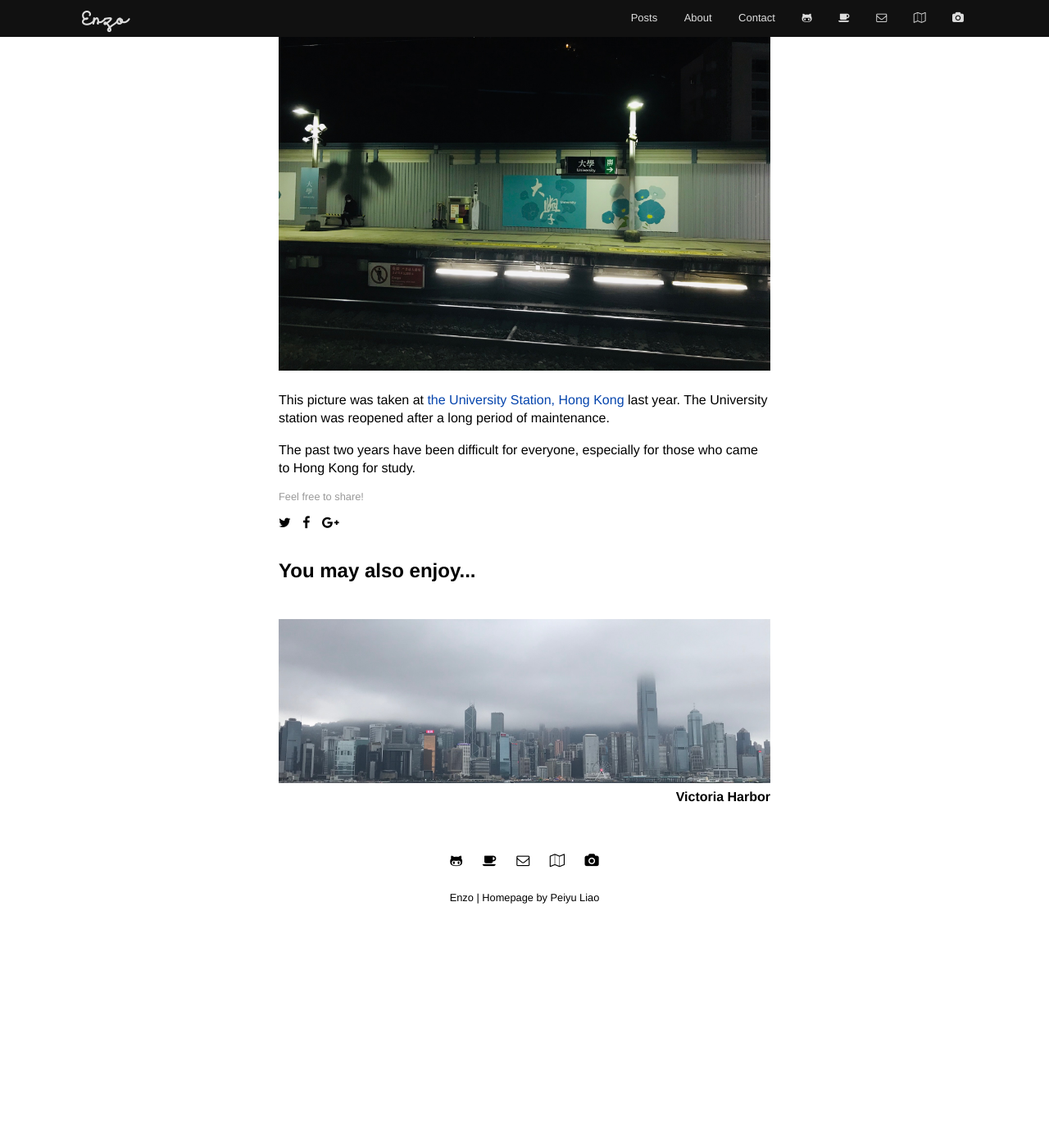
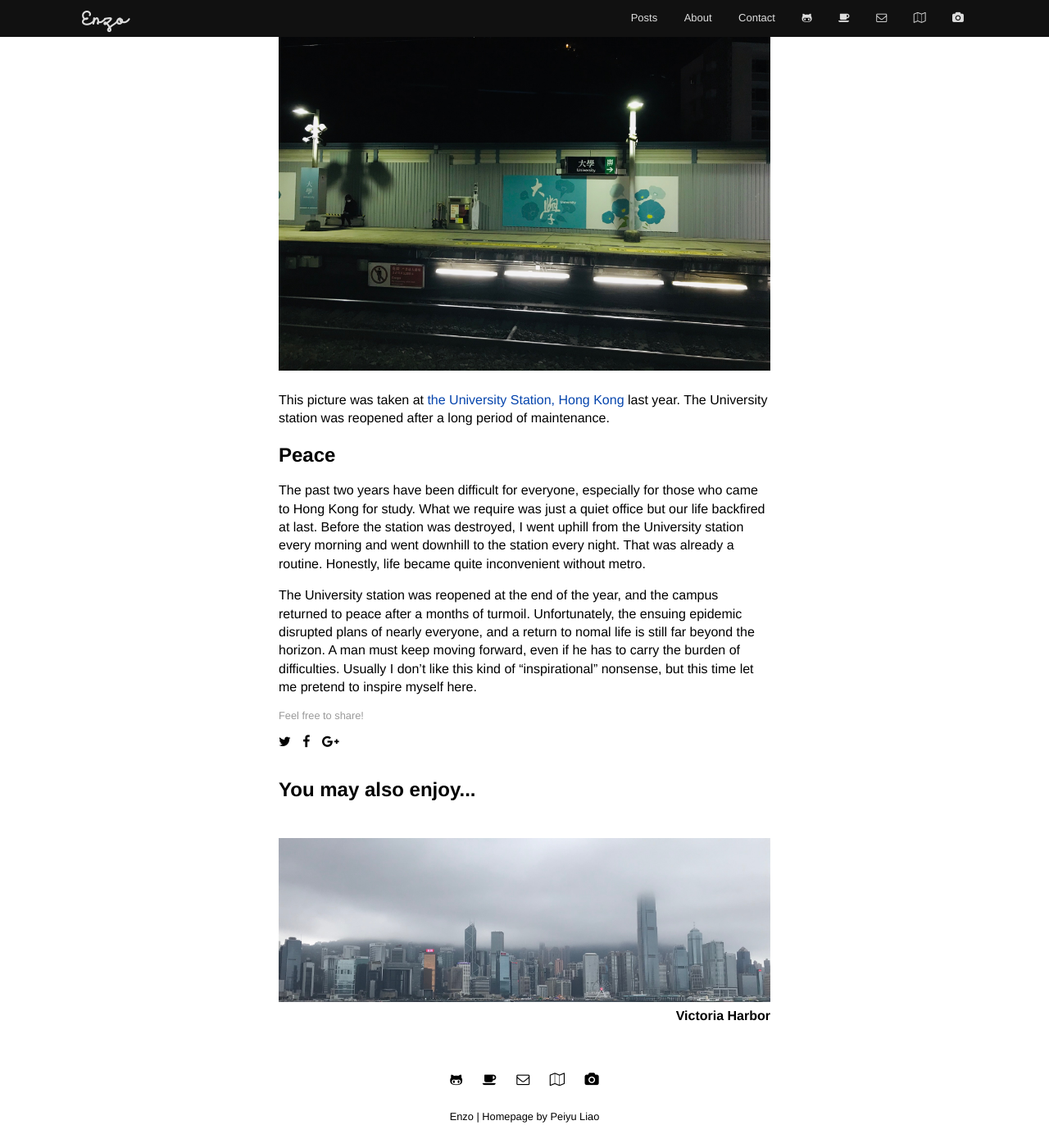
Before and after one commit to enzoleo/enzoleo.github.io, a Jekyll site: the page built from _posts/2020-12-20-university-station.md, in a window 1280 px wide and 1400 px high, scrolled down 151 px. Shown: the whole window at 82% size. Built offline with Jekyll 4.4.1, drawn with Linux system fonts in a browser that asks for light colours; nearby versions of some CDN libraries; before the commit the page ends 1284 px from its top, so only the background shows below that.

Commit message:
Update some posts

```diff
--- a/_posts/2020-12-20-university-station.md
+++ b/_posts/2020-12-20-university-station.md
@@ -9,4 +9,8 @@ image: university_station.jpg
 
 This picture was taken at [the University Station, Hong Kong](https://www.google.com/maps/@22.4151924,114.2109759,18z) last year. The University station was reopened after a long period of maintenance.
 
-The past two years have been difficult for everyone, especially for those who came to Hong Kong for study.
+## Peace
+
+The past two years have been difficult for everyone, especially for those who came to Hong Kong for study. What we require was just a quiet office but our life backfired at last. Before the station was destroyed, I went uphill from the University station every morning and went downhill to the station every night. That was already a routine. Honestly, life became quite inconvenient without metro.
+
+The University station was reopened at the end of the year, and the campus returned to peace after a months of turmoil. Unfortunately, the ensuing epidemic disrupted plans of nearly everyone, and a return to nomal life is still far beyond the horizon. A man must keep moving forward, even if he has to carry the burden of difficulties. Usually I don't like this kind of "inspirational" nonsense, but this time let me pretend to inspire myself here.
--- a/assets/css/_sass/_post.scss
+++ b/assets/css/_sass/_post.scss
@@ -10,7 +10,18 @@
   display: block;
   margin-bottom: 1rem;
   color: #9a9a9a;
-  font-size:0.8rem;
+  font-size: 0.8rem;
+}
+.post-date a {
+  -webkit-transition: $transition-time;
+  -o-transition: $transition-time;
+  -ms-transition: $transition-time;
+  -moz-transition: $transition-time;
+  transition: $transition-time;
+}
+.post-date a:hover {
+  color: $general-link-color;
+  text-decoration: none;
 }
 .featured-image img {
   align: middle;
```
